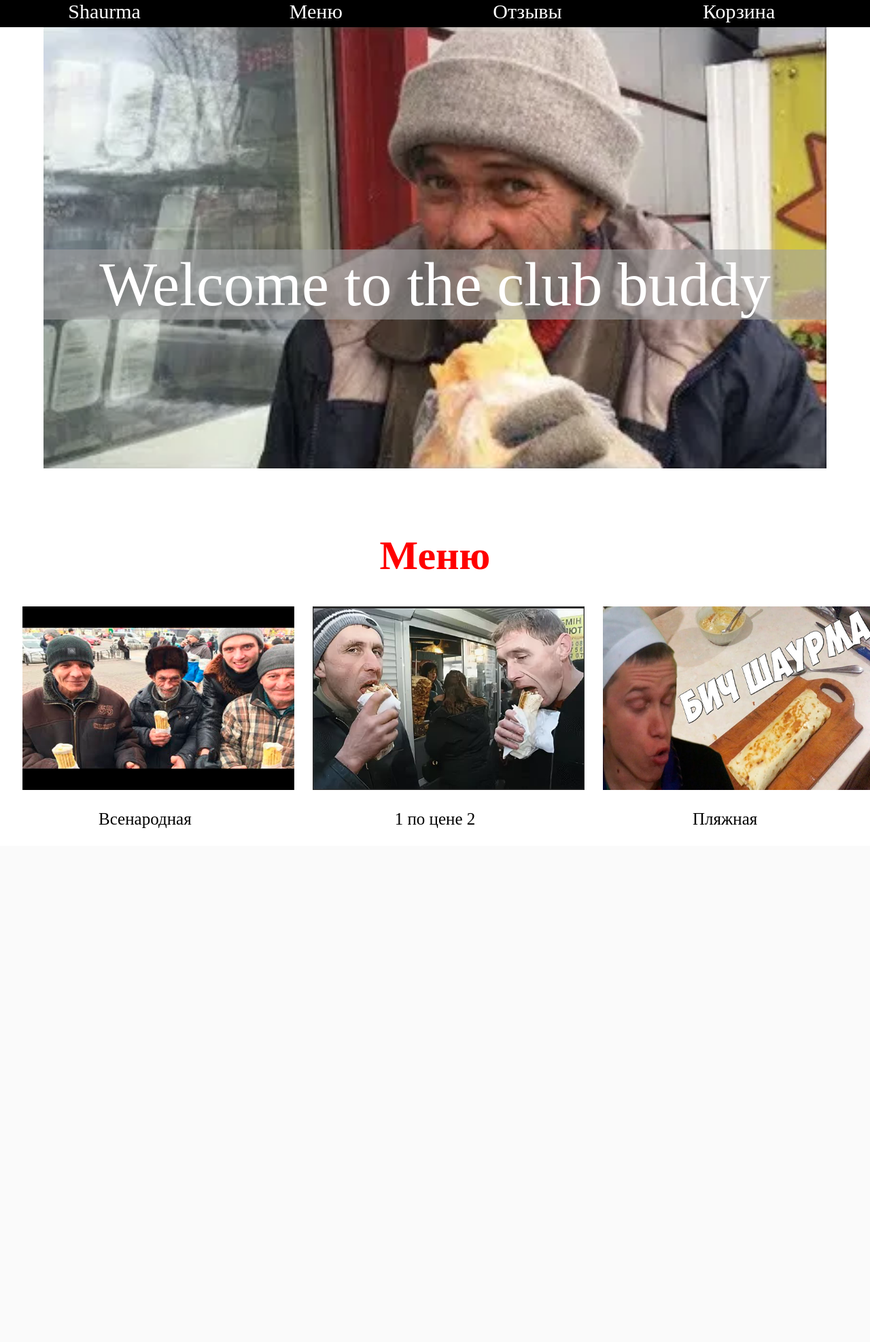
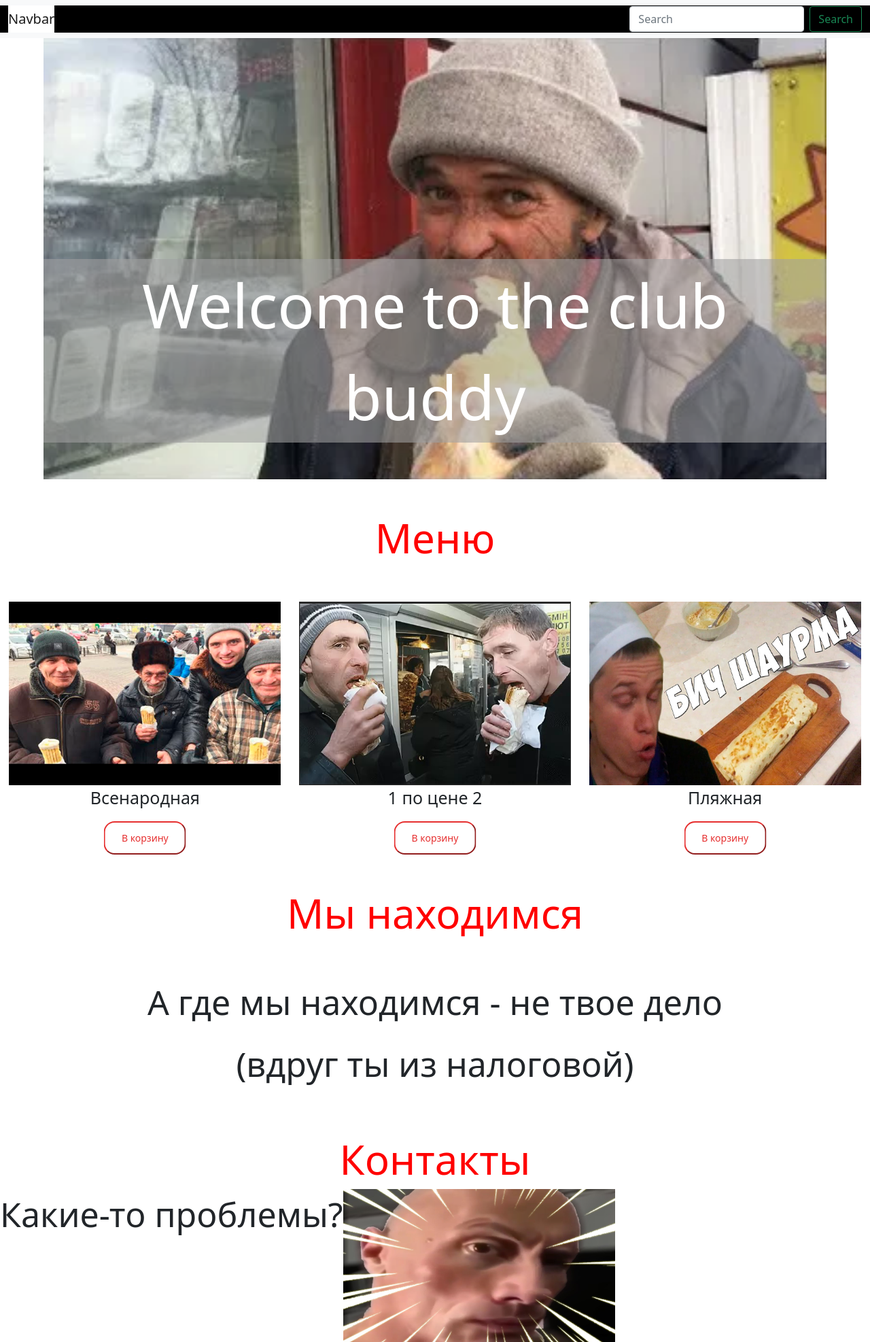
Before and after one commit to Vadcrut/yandex_site, a Python web app: template templates/main_page.html in a window 1280 px wide. Shown: the whole page at 68% size. Before the commit the page ends 1218 px from the top, so only its background shows below. Run offline with Jinja, Linux system fonts and the light colour scheme; the template is opened without the code that fills it, so the values that code supplies are empty.

Commit message:
some_addings_and_remaking_menu(not_work)

```diff
--- a/static/css/style.css
+++ b/static/css/style.css
@@ -7,7 +7,9 @@
     }
   }
  body {
+    width: 100%;
     margin: 0;
+    background-color: #ffffff;
 }
 
 .section {
@@ -15,12 +17,6 @@
     height: 75vh;
     margin: 0;
 }
-
-#a { background-color: #0074d9; }
-#b { background-color: #2ecc40; }
-#c { background-color: #ff851b; }
-#d { background-color: #b10dc9; }
-
 
 
 .menu {
@@ -68,8 +64,8 @@ a:hover .logo{
 .menu a{
     font-size: 30px;
 }
-img{
-    width: 90%;
+#start_img{
+    width: 95%; /* почему так нормально работает а если поставить 90 - нет? */
     padding-left: 5%;
 }
 div#welcome_image {
@@ -89,7 +85,7 @@ div#welcome_image {
     animation-duration: 0.5s;
     animation-timing-function: cubic-bezier(0.68, -0.55, 0.265, 1.55);
 }
-#food_menu {
+#underlined_text {
     text-decoration: none;
     background-image: linear-gradient(currentColor, currentColor);
     background-position: 50% 100%;
@@ -101,10 +97,11 @@ div#welcome_image {
     font-size: 60px;
     transition: background-size .3s;
 }
-#food_menu:hover {
+#underlined_text:hover {
     background-size: 20% 2px;
 }
 #shaurmas{
+    padding-top: 50px;
     display: flex;
     justify-content: space-around;
     flex-direction: row;
@@ -116,4 +113,92 @@ div#welcome_image {
 }
 #shaurma img{
     width: 400px;
+    transition: 1s;
+    padding-left: 0%;
 }
+#shaurma img:hover{
+    transform: scale(1.2);
+}
+#button{
+    padding: 12px 24px;
+    border-width: 2px;
+    border-radius: 16px;
+    border-color: rgb(230, 47, 47);
+    font-size: 14px;
+    color: rgb(230, 47, 47);
+    background: #ffffff;
+    cursor: pointer;
+    position: relative;
+    left: 50%;
+    transform: translate(-50%, 0);
+    transition: all 0.3s ease;
+}
+#button:hover{
+    color: #ffffff;
+    background-color: rgb(230, 47, 47);
+}
+#position{
+    padding-top: 50px;
+}
+#underlined_text_2 {
+    text-decoration: none;
+    background-image: linear-gradient(currentColor, currentColor);
+    background-position: 50% 100%;
+    background-repeat: no-repeat;
+    background-size: 0% 2px;
+    padding-top: 50px;
+    text-align: center;
+    color: red;
+    font-size: 60px;
+    transition: background-size .3s;
+}
+#underlined_text_2:hover {
+    background-size: 40% 2px;
+}
+#position p{
+    position: flex;
+    font-size: 50px;
+    text-align: center;
+    flex-wrap: wrap;
+}
+#underlined_text_3 {
+    text-decoration: none;
+    background-image: linear-gradient(currentColor, currentColor);
+    background-position: 50% 100%;
+    background-repeat: no-repeat;
+    background-size: 0% 2px;
+    padding-top: 50px;
+    text-align: center;
+    color: red;
+    font-size: 60px;
+    transition: background-size .3s;
+}
+#underlined_text_3:hover {
+    background-size: 25% 2px;
+}
+#contacts {
+    display: inline-flex;
+}
+#contacts p{
+    position: flex;
+    font-size: 50px;
+    text-align: center;
+    flex-wrap: wrap;
+}
+#contacts img{
+    width: 400px;
+}
+.navbar{
+    position: -webkit-sticky;
+    position: sticky;
+    top: 0;
+    z-index: 99999;
+}
+.container-fluid {
+    background-color: #000000;
+}
+.navbar-brand {
+    text-decoration: none;
+    background-color: white;
+    text-decoration-color: #ffffff;
+}
--- a/templates/main_page.html
+++ b/templates/main_page.html
@@ -4,39 +4,83 @@
     <meta charset="UTF-8">
     <meta http-equiv="X-UA-Compatible" content="IE=edge">
     <meta name="viewport" content="width=device-width, initial-scale=1.0">
+    <link href="https://cdn.jsdelivr.net/npm/bootstrap@5.1.3/dist/css/bootstrap.min.css" rel="stylesheet" integrity="sha384-1BmE4kWBq78iYhFldvKuhfTAU6auU8tT94WrHftjDbrCEXSU1oBoqyl2QvZ6jIW3" crossorigin="anonymous">
     <link rel="stylesheet" href="../static/css/style.css">
     <title>Document</title>
 </head>
 <body>
-    <nav class="menu">
-        <ul class="list-inline">
-            <li><a href="#"><span class="logo">S</span>haurma</a></li>
-            <li><a href="#food_menu">Меню</a></li>
-            <li><a href="#">Отзывы</a></li>
-            <li><a href="#">Корзина</a></li>
+    <div id="all">
+        <nav class="navbar navbar-expand-lg navbar-light bg-light">
+            <div class="container-fluid">
+              <a class="navbar-brand" href="#">Navbar</a>
+              <button class="navbar-toggler" type="button" data-bs-toggle="collapse" data-bs-target="#navbarSupportedContent" aria-controls="navbarSupportedContent" aria-expanded="false" aria-label="Toggle navigation">
+                <span class="navbar-toggler-icon"></span>
+              </button>
+              <div class="collapse navbar-collapse" id="navbarSupportedContent">
+                <ul class="navbar-nav me-auto mb-2 mb-lg-0">
+                  <li class="nav-item">
+                    <a class="nav-link active" aria-current="page" href="#">Home</a>
+                  </li>
+                  <li class="nav-item">
+                    <a class="nav-link" href="#">Link</a>
+                  </li>
+                  <li class="nav-item dropdown">
+                    <a class="nav-link dropdown-toggle" href="#" id="navbarDropdown" role="button" data-bs-toggle="dropdown" aria-expanded="false">
+                      Dropdown
+                    </a>
+                    <ul class="dropdown-menu" aria-labelledby="navbarDropdown">
+                      <li><a class="dropdown-item" href="#">Action</a></li>
+                      <li><a class="dropdown-item" href="#">Another action</a></li>
+                      <li><hr class="dropdown-divider"></li>
+                      <li><a class="dropdown-item" href="#">Something else here</a></li>
                     </ul>
+                  </li>
+                  <li class="nav-item">
+                    <a class="nav-link disabled">Disabled</a>
+                  </li>
+                </ul>
+                <form class="d-flex">
+                  <input class="form-control me-2" type="search" placeholder="Search" aria-label="Search">
+                  <button class="btn btn-outline-success" type="submit">Search</button>
+                </form>
+              </div>
+            </div>
           </nav>
         <div id="welcome_image">
-        <img src="../static/image/i.png">
+            <img src="../static/image/i.png" id="start_img">
             <div class="text_na_kartinke">
                 <span>Welcome to the club buddy</span>
             </div>
         </div>
-    <h1 id="food_menu">Меню</h1>
+        <h1 id="underlined_text">Меню</h1>
         <div id="shaurmas">
                     <div id="shaurma">
                         <img src="../static/image/1.png">
                         <p>Всенародная</p>
+                        <input type="button" value="В корзину" id="button">
                     </div>
                     <div id="shaurma">
                         <img src="../static/image/2.png">
                         <p>1 по цене 2</p>
+                        <input type="button" value="В корзину" id="button">
                     </div>
                     <div id="shaurma">
                         <img src="../static/image/3.jpg">
                         <p>Пляжная</p>
+                        <input type="button" value="В корзину" id="button">
                     </div>
         </div>
-    <script src="../static/js/script.js"></script>
+        <h1 id="underlined_text_2">Мы находимся</h1>
+        <div id="position">
+            <p>А где мы находимся - не твое дело</p>
+            <p>(вдруг ты из налоговой)</p>
+        </div>
+        <h1 id="underlined_text_3">Контакты</h1>
+        <div id="contacts">
+            <p>Какие-то проблемы?</p>
+            <img src="../static/image/maxresdefault.jpg">
+        </div>
+    </div>
+    <script src="https://cdn.jsdelivr.net/npm/bootstrap@5.1.3/dist/js/bootstrap.bundle.min.js" integrity="sha384-ka7Sk0Gln4gmtz2MlQnikT1wXgYsOg+OMhuP+IlRH9sENBO0LRn5q+8nbTov4+1p" crossorigin="anonymous"></script>
 </body>
 </html>
```
Also changed, not shown: static/image/maxresdefault.jpg (added), 1 other file. Lines whose indentation alone changed are shown as unchanged.
